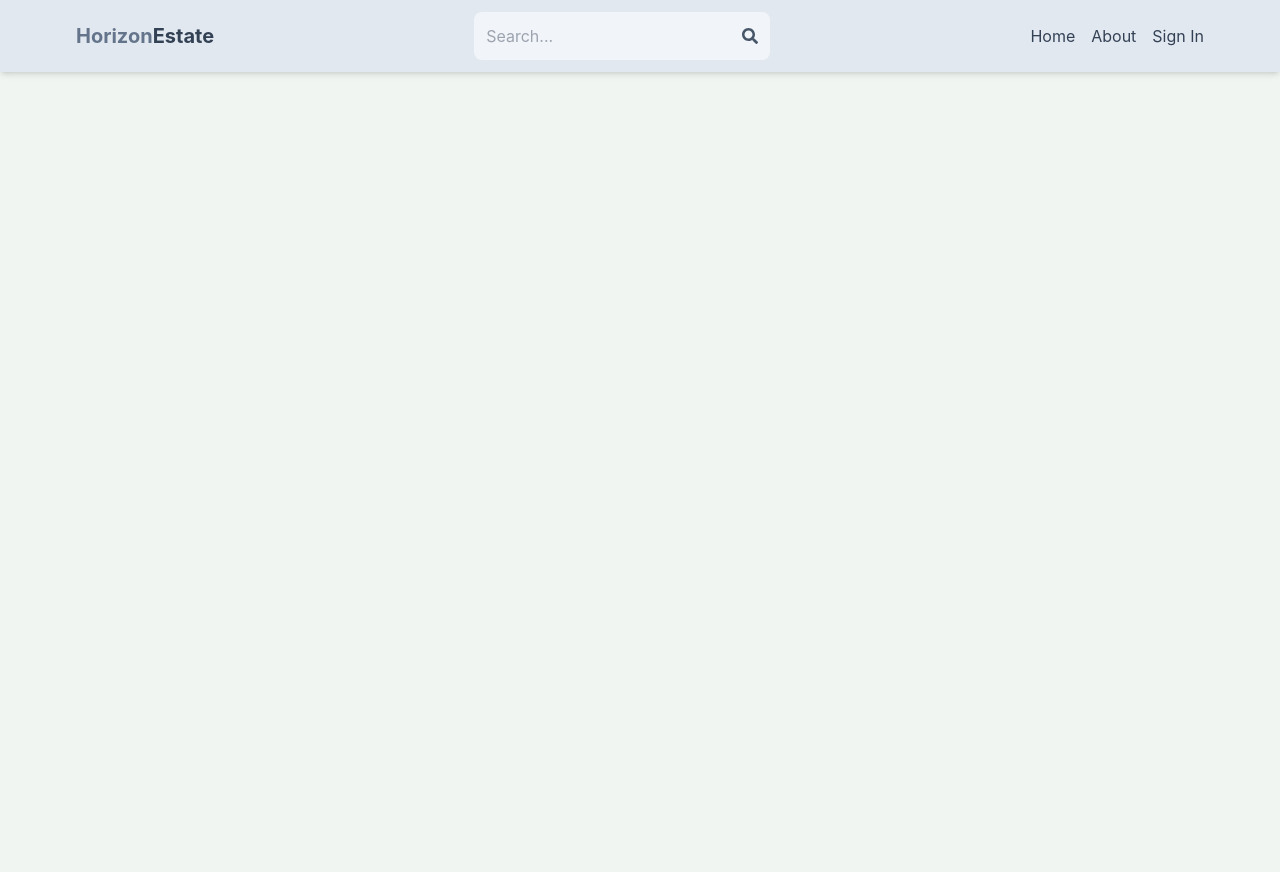
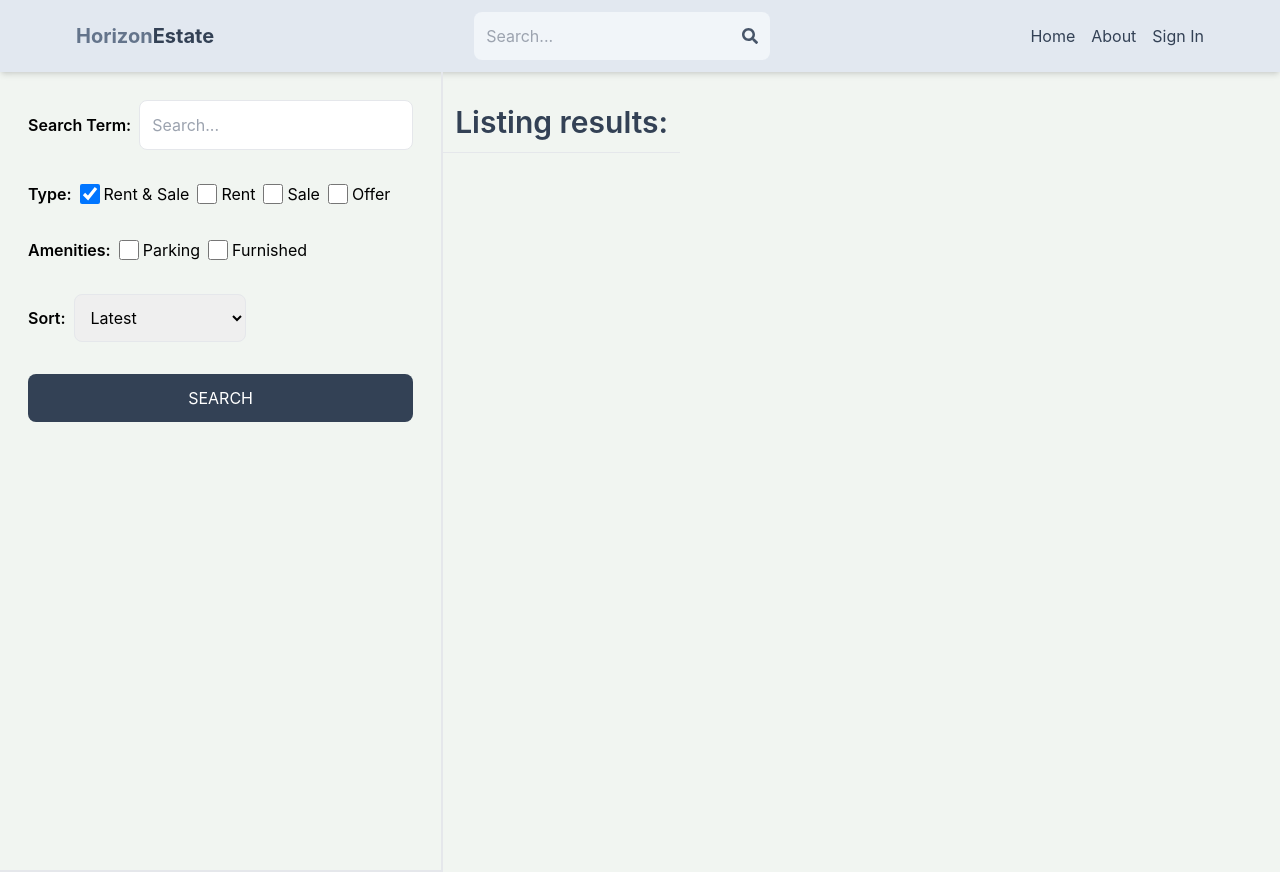
Before and after one commit to Hrishikesh9874/Real-Estate-Portal---MERN, a React (Create React App) app in the folder client/: page /search in a window 1280 px wide. Before the commit the page ends 800 px from the top, so only its background shows below. Built offline with nearby package versions, Linux system fonts and the light colour scheme; no server answers.

Commit message:
Completed search page UI

```diff
--- a/client/src/App.js
+++ b/client/src/App.js
@@ -9,6 +9,7 @@
 import CreateListing from './pages/CreateListing';
 import UpdateListing from './pages/UpdateListing';
 import Listing from './pages/Listing';
+import Search from './pages/Search';
 
 
 function App() {
@@ -21,6 +22,7 @@
         <Route path='/sign-up' element={<SignUp></SignUp>}></Route>
         <Route path='/about' element={<About></About>}></Route>
         <Route path='/listing/:listingId' element={<Listing></Listing>}></Route>
+        <Route path='/search' element={<Search></Search>}></Route>
         <Route element={<PrivateRoute></PrivateRoute>}>
           <Route path='/profile' element={<Profile></Profile>}></Route>
           <Route path='/create-listing' element={<CreateListing></CreateListing>}></Route>
--- /dev/null
+++ b/client/src/pages/Search.js
@@ -0,0 +1,168 @@
+import React, { useEffect, useState } from 'react'
+import { useNavigate } from 'react-router-dom';
+
+export default function Search() {
+
+    const [loading, setLoading] = useState(false);
+    const [listings, setListings] = useState([]);
+
+    const [sidebardata, setSidebardata] = useState({
+        searchTerm: '',
+        type: 'all',
+        parking: false,
+        furnished: false,
+        offer: false,
+        sort: 'createdAt',
+        order: 'desc'
+    })
+
+    const navigate = useNavigate();
+
+
+    function handleChange(e){
+
+        if(e.target.id === 'all' || e.target.id === 'rent' || e.target.id === 'sell'){
+            setSidebardata({...sidebardata, type: e.target.id});
+        }
+
+        if(e.target.id === 'searchTerm'){
+            setSidebardata({...sidebardata, searchTerm: e.target.value});
+        }
+
+        if(e.target.id === 'parking' || e.target.id === 'furnished' || e.target.id === 'offer'){
+            setSidebardata({
+                ...sidebardata,
+                [e.target.id]: e.target.checked || e.target.checked === 'true'
+            })
+        }
+
+        if(e.target.id === 'sort_order'){
+            const sort = e.target.value.split('_')[0] || 'createdAt';
+            const order = e.target.value.split('_')[1] || 'desc';
+            setSidebardata({...sidebardata, sort, order})
+        }
+
+    }
+
+    function handleSubmit(e){
+        e.preventDefault();
+        const urlParams = new URLSearchParams();
+        urlParams.set('searchTerm', sidebardata.searchTerm);
+        urlParams.set('parking', sidebardata.parking);
+        urlParams.set('furnished', sidebardata.furnished);
+        urlParams.set('offer', sidebardata.offer);
+        urlParams.set('type', sidebardata.type);
+        urlParams.set('sort', sidebardata.sort);
+        urlParams.set('order', sidebardata.order);
+        const searchQuery = urlParams.toString();
+        navigate(`/search?${searchQuery}`);
+    }
+
+    useEffect(()=>{
+        const urlParams = new URLSearchParams(window.location.search);
+        const searchTermFromUrl = urlParams.get('searchTerm');
+        const typeFromUrl = urlParams.get('type');
+        const parkingFromUrl = urlParams.get('parking');
+        const furnishedFromUrl = urlParams.get('furnished');
+        const offerFromUrl = urlParams.get('offer');
+        const sortFromUrl = urlParams.get('sort');
+        const orderFromUrl = urlParams.get('order');
+
+        if(
+            searchTermFromUrl ||
+            typeFromUrl ||
+            parkingFromUrl ||
+            furnishedFromUrl ||
+            offerFromUrl ||
+            orderFromUrl ||
+            sortFromUrl
+        ){
+            setSidebardata({
+                searchTerm: searchTermFromUrl || '',
+                type: typeFromUrl || 'all',
+                parking: parkingFromUrl === 'true' ? true : false,
+                furnished: furnishedFromUrl === 'true' ? true : false,
+                offer: offerFromUrl === 'true' ? true : false,
+                sort: sortFromUrl || 'createdAt',
+                order: orderFromUrl || 'desc'
+            })
+        }
+
+        async function fetchListings(){
+            setLoading(true);
+            const searchQuery = urlParams.toString();
+            const res = await fetch(`/api/listing/get?${searchQuery}`);
+            const data = await res.json();
+            setListings(data);
+            setLoading(false);
+        }
+        fetchListings();
+
+    }, [window.location.search])
+
+
+  return (
+    <div className='flex flex-col md:flex-row'>
+
+        <div className='p-7 border-b-2 md:border-r-2 md:min-h-screen'>
+            <form onSubmit={handleSubmit} className='flex flex-col gap-8'>
+
+                <div className='flex items-center gap-2'>
+                    <label className='whitespace-nowrap font-semibold'>Search Term:</label>
+                    <input value={sidebardata.searchTerm} onChange={handleChange} type="text" id='searchTerm' placeholder='Search...' className='border rounded-lg p-3 w-full'/>
+                </div>
+
+                <div className='flex gap-2 flex-wrap items-center'>
+                    <label className='font-semibold'>Type:</label>
+                    <div className='flex gap-1'>
+                        <input onChange={handleChange} checked={sidebardata.type === 'all'} type="checkbox" id='all' className='w-5'/>
+                        <span>Rent & Sale</span>
+                    </div>
+                    <div className='flex gap-1'>
+                        <input onChange={handleChange} checked={sidebardata.type === 'rent'} type="checkbox" id='rent' className='w-5'/>
+                        <span>Rent</span>
+                    </div>
+                    <div className='flex gap-1'>
+                        <input onChange={handleChange} checked={sidebardata.type === 'sell'}  type="checkbox" id='sell' className='w-5'/>
+                        <span>Sale</span>
+                    </div>
+                    <div className='flex gap-1'>
+                        <input onChange={handleChange} checked={sidebardata.offer} type="checkbox" id='offer' className='w-5'/>
+                        <span>Offer</span>
+                    </div>
+                </div>
+
+                <div className='flex gap-2 flex-wrap items-center'>
+                    <label className='font-semibold'>Amenities:</label>
+                    <div className='flex gap-1'>
+                        <input onChange={handleChange} checked={sidebardata.parking} type="checkbox" id='parking' className='w-5'/>
+                        <span>Parking</span>
+                    </div>
+                    <div className='flex gap-1'>
+                        <input onChange={handleChange} checked={sidebardata.furnished} type="checkbox" id='furnished' className='w-5'/>
+                        <span>Furnished</span>
+                    </div>
+                </div>
+
+                <div className='flex items-center gap-2'>
+                    <label className='font-semibold'>Sort:</label>
+                    <select onChange={handleChange} defaultValue={'createdAt_desc'} id="sort_order" className='border rounded-lg p-3'>
+                        <option value='regularPrice_desc'>Price high to low</option>
+                        <option value='regularPrice_asc'>Price low to high</option>
+                        <option value='createdAt_desc'>Latest</option>
+                        <option value='createdAt_asc'>Oldest</option>
+                    </select>
+                </div>
+
+                <button className='bg-slate-700 text-white p-3 rounded-lg uppercase hover:opacity-95'>Search</button>
+
+            </form>
+        </div>
+
+        <div>
+            <h1 className='text-3xl font-semibold border-b p-3 text-slate-700 mt-5'>Listing results:</h1>
+        </div>
+
+    </div>
+  )
+}
```
